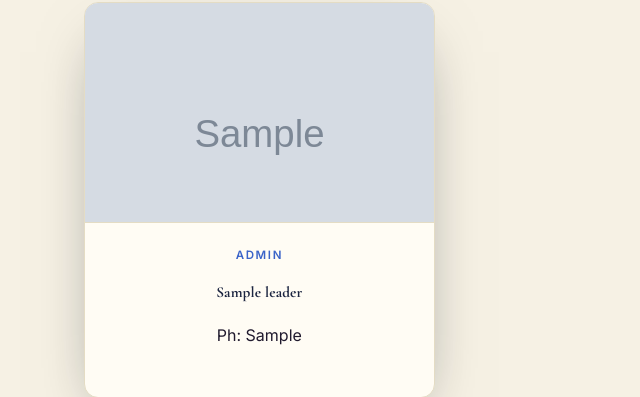
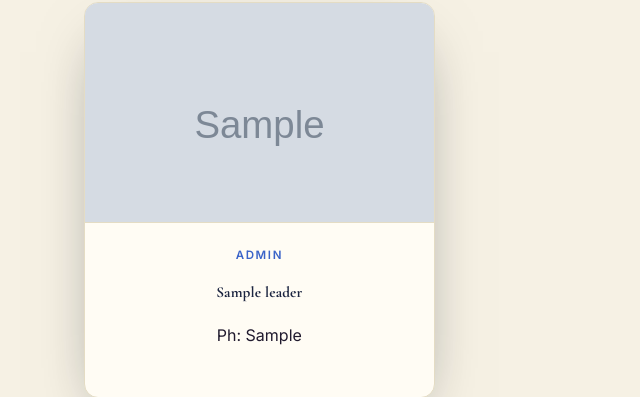
Before and after one commit to wisetechsolutions2026/csist-church, a PHP site: page / in a window 1280 px wide. Shown: the part 1774-2171 px from the top of the page, without its empty margins (0-640 px from the left). Run offline with PHP 8.4, Linux system fonts and the light colour scheme; tables that the repository leaves empty hold one stand-in row (values such as "Sample post"); grey boxes marked "Sample" are stand-in pictures; some libraries are stand-ins or nearby versions.

Commit message:
Fix over-zoomed crop on tight headshot leadership photos
object-position: top was cropping too aggressively into
close-up headshots (like Albert Kings Bell's) since it anchors right
at the very top of the scaled image. Switched to center 20% which
balances tight headshots and full-body portraits reasonably.

Co-Authored-By: Claude Sonnet 5 <noreply@anthropic.com>

```diff
--- a/assets/css/style.css
+++ b/assets/css/style.css
@@ -315,7 +315,7 @@ section.dark .section-sub { color: #b8ae90; }
   border-bottom: 1px solid var(--border);
   flex-shrink: 0;
 }
-.leader-photo { width: 100%; height: 100%; object-fit: cover; object-position: top center; }
+.leader-photo { width: 100%; height: 100%; object-fit: cover; object-position: center 20%; }
 .leader-initials {
   font-family: 'Cormorant Garamond', serif; font-weight: 700; font-size: 3.4rem;
   color: var(--sapphire); opacity: 0.85;
```
